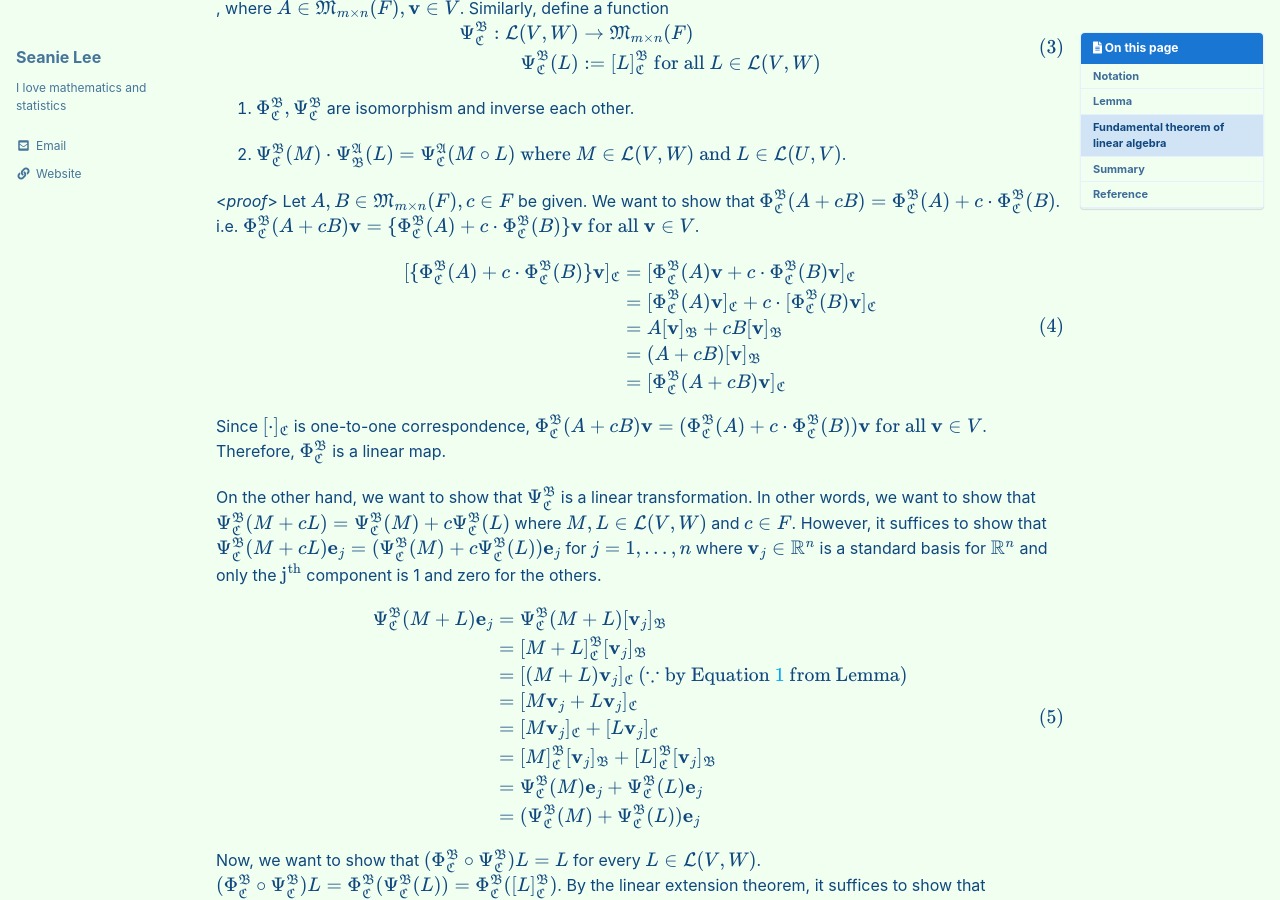
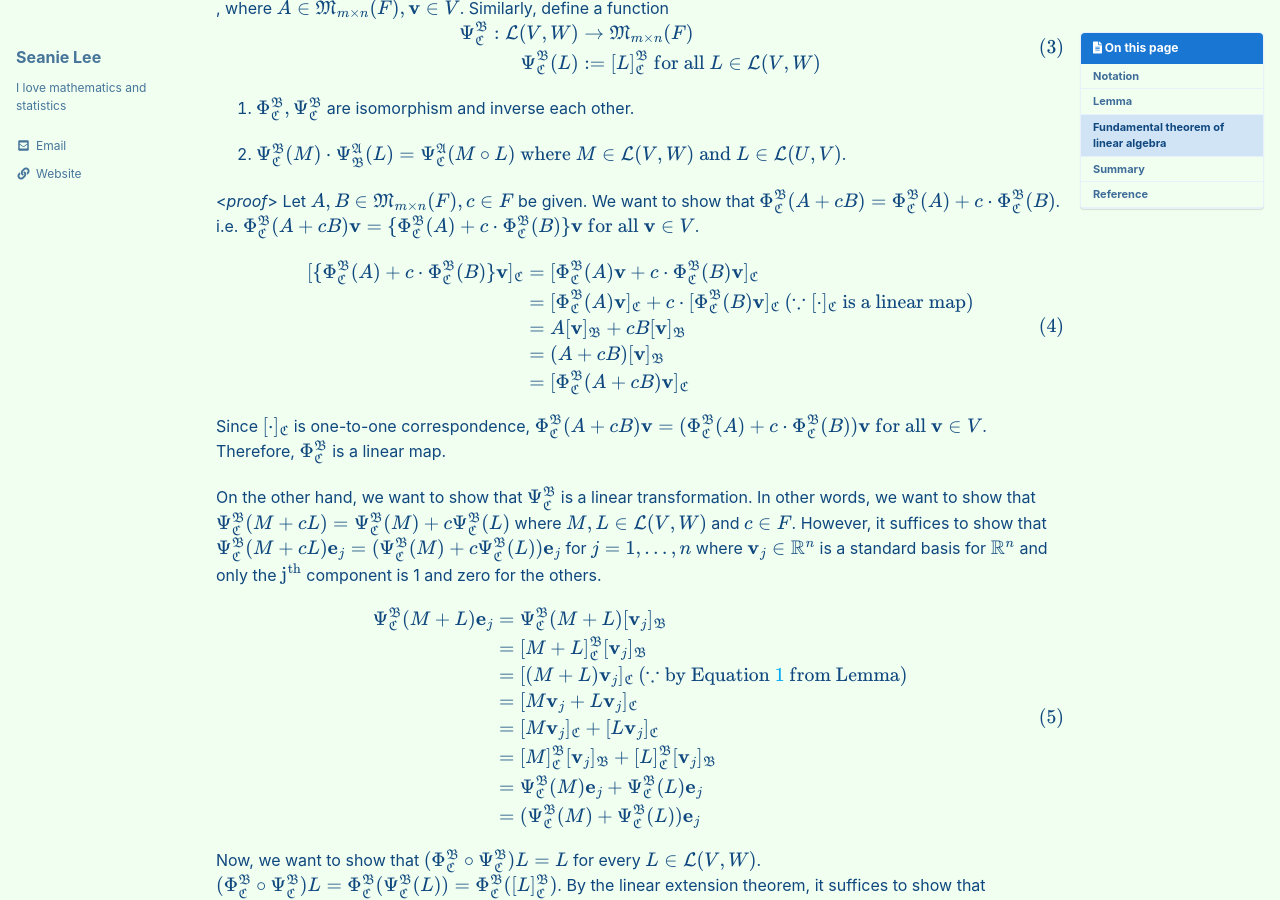
Before and after one commit to seanie12/blog, a Jekyll site: the page built from _posts/2020-12-30-fudamental-theorem-of-linear-algebra.md, in a window 1280 px wide and 900 px high, scrolled down 1104 px. Built offline with Jekyll 4.4.1, drawn with Linux system fonts in a browser that asks for light colours; cached includes are drawn as plain includes; formulas are drawn with MathJax 3.

Commit message:
Update 2020-12-30-fudamental-theorem-of-linear-algebra.md

```diff
--- a/_posts/2020-12-30-fudamental-theorem-of-linear-algebra.md
+++ b/_posts/2020-12-30-fudamental-theorem-of-linear-algebra.md
@@ -69,7 +69,7 @@ Let $$A, B \in \mathfrak{M}_{m\times n }(F), c \in F$$ be given. We want to show
 $$\begin{align}
 \begin{split}
 [\{\Phi^{\mathfrak{B}}_{\mathfrak{C}}(A) + c\cdot\Phi^{\mathfrak{B}}_{\mathfrak{C}} (B)\} \mathbf{v} ]_{\mathfrak{C}} &= [\Phi^{\mathfrak{B}}_{\mathfrak{C}}(A)\mathbf{v} + c \cdot \Phi^{\mathfrak{B}}_{\mathfrak{C}}(B)\mathbf{v}]_{\mathfrak{C}} \\
-&= [\Phi^{\mathfrak{B}}_{\mathfrak{C}}(A)\mathbf{v}]_{\mathfrak{C}} + c\cdot[\Phi^{\mathfrak{B}}_{\mathfrak{C}}(B)\mathbf{v}]_{\mathfrak{C}} \\
+&= [\Phi^{\mathfrak{B}}_{\mathfrak{C}}(A)\mathbf{v}]_{\mathfrak{C}} + c\cdot[\Phi^{\mathfrak{B}}_{\mathfrak{C}}(B)\mathbf{v}]_{\mathfrak{C}} \:(\because [\cdot]_{\mathfrak{C}} \text{ is a linear map}) \\
 &= A[\mathbf{v}]_{\mathfrak{B}} + cB[\mathbf{v}]_{\mathfrak{B}} \\
 &= (A + cB)[\mathbf{v}]_{\mathfrak{B}} \\
 &= [\Phi^{\mathfrak{B}}_{\mathfrak{C}}(A + cB)\mathbf{v}]_{\mathfrak{C}}
```
